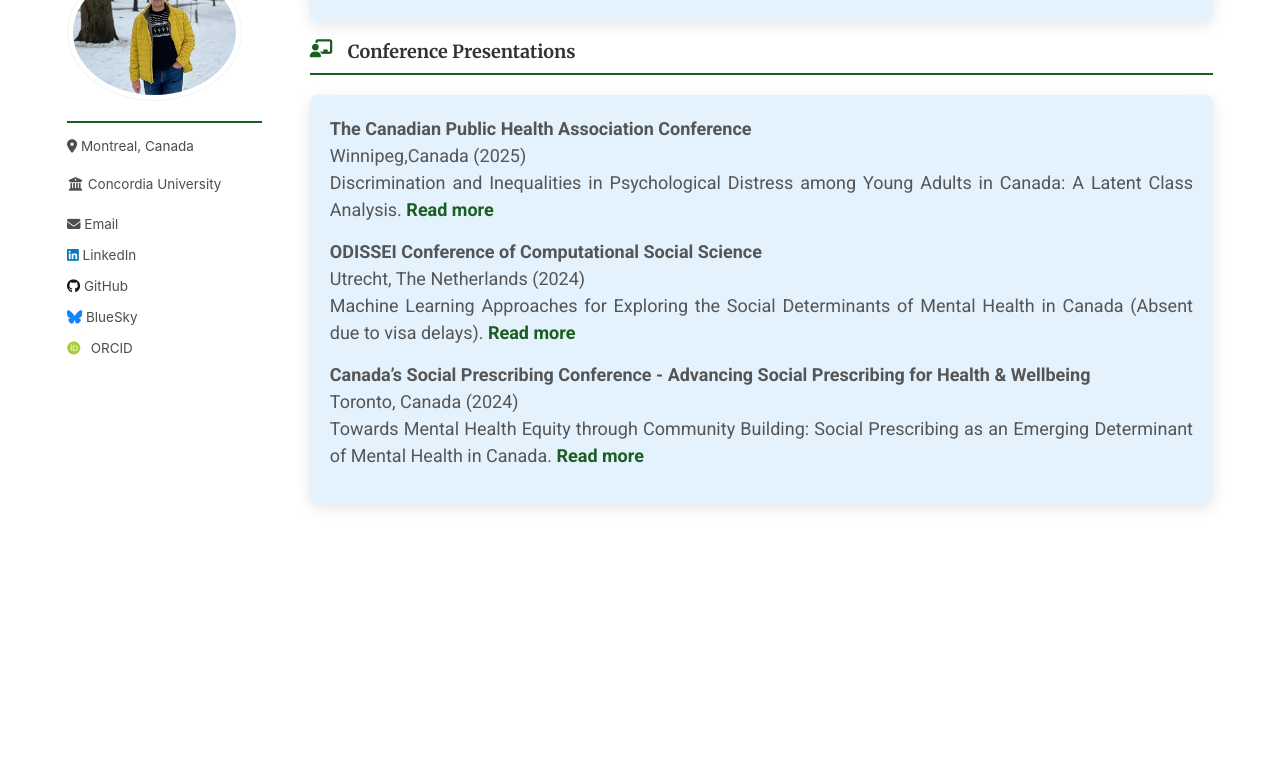
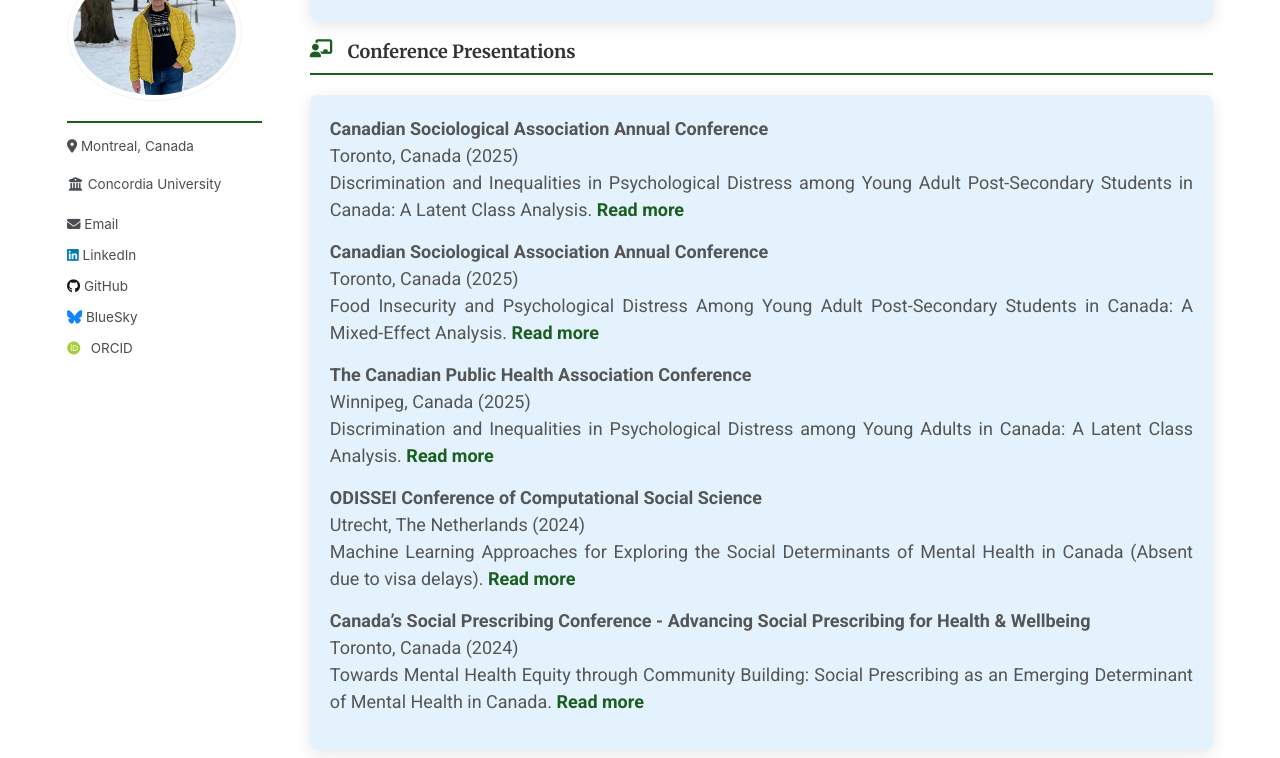
Before and after one commit to Mohsnmonji/mohsnmonji.github.io, a Jekyll site: the page built from _pages/talks.html, in a window 1280 px wide and 900 px high, scrolled down 666 px, cut to the strip 142-900 px from the top of the window. Built offline with Jekyll 4.4.1, drawn with Linux system fonts in a browser that asks for light colours; some web fonts are replaced.

Commit message:
Update talks.html

```diff
--- a/_pages/talks.html
+++ b/_pages/talks.html
@@ -92,8 +92,20 @@ author_profile: true
 <div class="talk-card">
   <ul>
     <li>
+      <strong>Canadian Sociological Association Annual Conference</strong> <br>
+      <span>Toronto, Canada (2025)</span><br>
+      Discrimination and Inequalities in Psychological Distress among Young Adult Post-Secondary Students in Canada: A Latent Class Analysis.
+      <a href="https://event.fourwaves.com/csa-scs-conference-2025" target="_blank">Read more</a>
+    </li>
+    <li>
+      <strong>Canadian Sociological Association Annual Conference</strong> <br>
+      <span>Toronto, Canada (2025)</span><br>
+      Food Insecurity and Psychological Distress Among Young Adult Post-Secondary Students in Canada: A Mixed-Effect Analysis.
+      <a href="https://event.fourwaves.com/csa-scs-conference-2025" target="_blank">Read more</a>
+    </li>
+    <li>
       <strong>The Canadian Public Health Association Conference</strong> <br>
-      <span>Winnipeg,Canada (2025)</span><br>
+      <span>Winnipeg, Canada (2025)</span><br>
       Discrimination and Inequalities in Psychological Distress among Young Adults in Canada: A Latent Class Analysis.
       <a href="https://www.cpha.ca/publichealth2025" target="_blank">Read more</a>
     </li>
```
